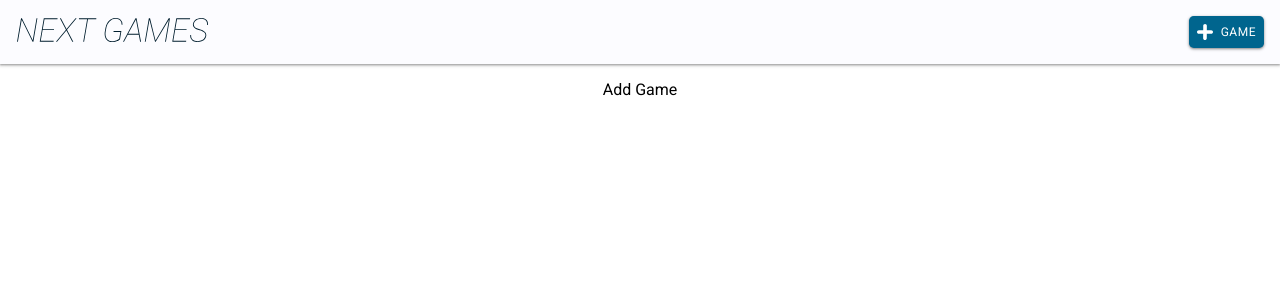
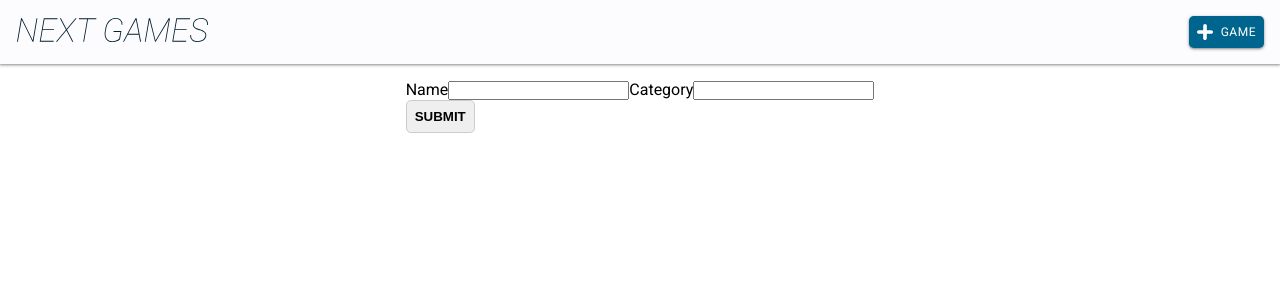
Before and after one commit to gianlucasudano/nextsprint-games, a Next.js app: page /add-game in a window 1280 px wide. Shown: the top 300 px of the page. Built offline with nearby package versions, Linux system fonts and the light colour scheme.

Commit message:
add form game

```diff
--- a/app/actions.ts
+++ b/app/actions.ts
@@ -1,6 +1,7 @@
 "use server";
 
 import { revalidatePath } from "next/cache";
+import { redirect } from "next/navigation";
 import { z } from "zod";
 
 const apiGamesUrl = `https://${process.env.MOCKAPI_PROJECT_TOKEN}.mockapi.io/games`;
@@ -33,3 +34,37 @@ export async function deleteGame(
     return { message: `Failed to delete ${data.game}` };
   }
 }
+
+export async function addGame(
+  prevState: {
+    message: string;
+  },
+  formData: FormData
+) {
+  const schema = z.object({
+    name: z.string().min(1),
+    category: z.string().min(1),
+  });
+  const data = schema.parse({
+    category: formData.get("category"),
+    name: formData.get("name"),
+  });
+
+  const newGame = {
+    name: data.name,
+    category: data.category,
+  };
+
+  try {
+    await fetch(apiGamesUrl, {
+      method: "POST",
+      headers: { "content-type": "application/json" },
+      body: JSON.stringify(newGame),
+    });
+    revalidatePath("/");
+  } catch (error) {
+    return { message: `Failed to add ${data.name}` };
+  } finally {
+    redirect("/");
+  }
+}
--- a/app/add-game/page.tsx
+++ b/app/add-game/page.tsx
@@ -1,12 +1,11 @@
-// import Image from "next/image";
 import styles from "@/app/page.module.css";
+
+import { AddGameForm } from '@/app/components/add-game-form'
 
 export default function AddGame() {
   return (
     <main className={styles.main}>
-      <div className={styles.description}>
-       <p>Add Game</p>
-      </div>
+      <AddGameForm />
     </main>
   );
 }
--- /dev/null
+++ b/app/components/add-game-form/index.tsx
@@ -0,0 +1,27 @@
+"use client";
+import { useFormState } from 'react-dom';
+import { addGame } from "@/app/actions";
+
+import {Submit} from '@/app/components/buttons/submit'
+
+const initialState = {
+  message: "",
+};
+
+export function AddGameForm() {
+
+  const [state, formAction] = useFormState(addGame, initialState);
+
+  return (
+    <form action={formAction}>
+      <label htmlFor="name">Name</label>
+      <input type="text" id="nameGame" name="name" required />
+      <label htmlFor="category">Category</label>
+      <input type="text" id="categoryName" name="category" required />
+      <Submit />
+      <p aria-live="polite" className="sr-only" role="status">
+        {state?.message}
+      </p>
+    </form>
+  );
+}
```
